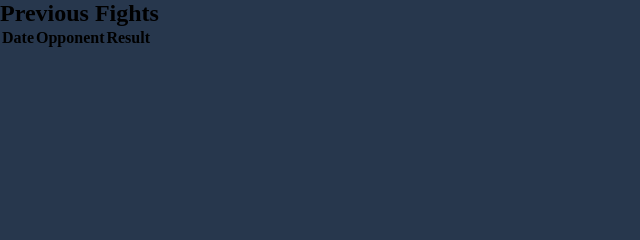
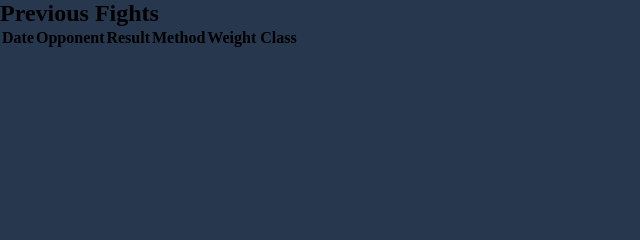
Before and after one commit to PeakyZloading/OctoVault, a Flask app: page /overview in a window 1280 px wide. Shown: the part 76-316 px from the top of the page, without its empty margins (0-640 px from the left). Run offline with Flask 3, Linux system fonts and the light colour scheme; lists and menus that the app fills with data are empty.

Commit message:
Added additional columns to fighter overview page

```diff
--- a/website/templates/overview.html
+++ b/website/templates/overview.html
@@ -9,7 +9,7 @@
 <body>
     <div class="fighter-name">{{ fighter_name }}</div>
     <div class="w-l-d-record">Record: {{ wins }} - {{ loss }} - {{ no_contest }}</div>
-        <!-- Previous Fights Table -->
+    <!-- Previous Fights Table -->
     <h2>Previous Fights</h2>
     <table class="previous-fights-table">
         <thead>
@@ -17,6 +17,8 @@
             <th>Date</th>
             <th>Opponent</th>
             <th>Result</th>
+            <th>Method</th>
+            <th>Weight Class</th>
             <!-- Add more table headers as needed -->
             </tr>
         </thead>
@@ -26,6 +28,8 @@
                 <td>{{ fight.date }}</td>
                 <td>{{ fight.opponent }}</td>
                 <td>{{ fight.result }}</td>
+                <td>{{ fight.method }}</td>
+                <td>{{ fight.weight }}</td>
                 <!-- Add more table data columns as needed -->
             </tr>
             {% endfor %}
```
